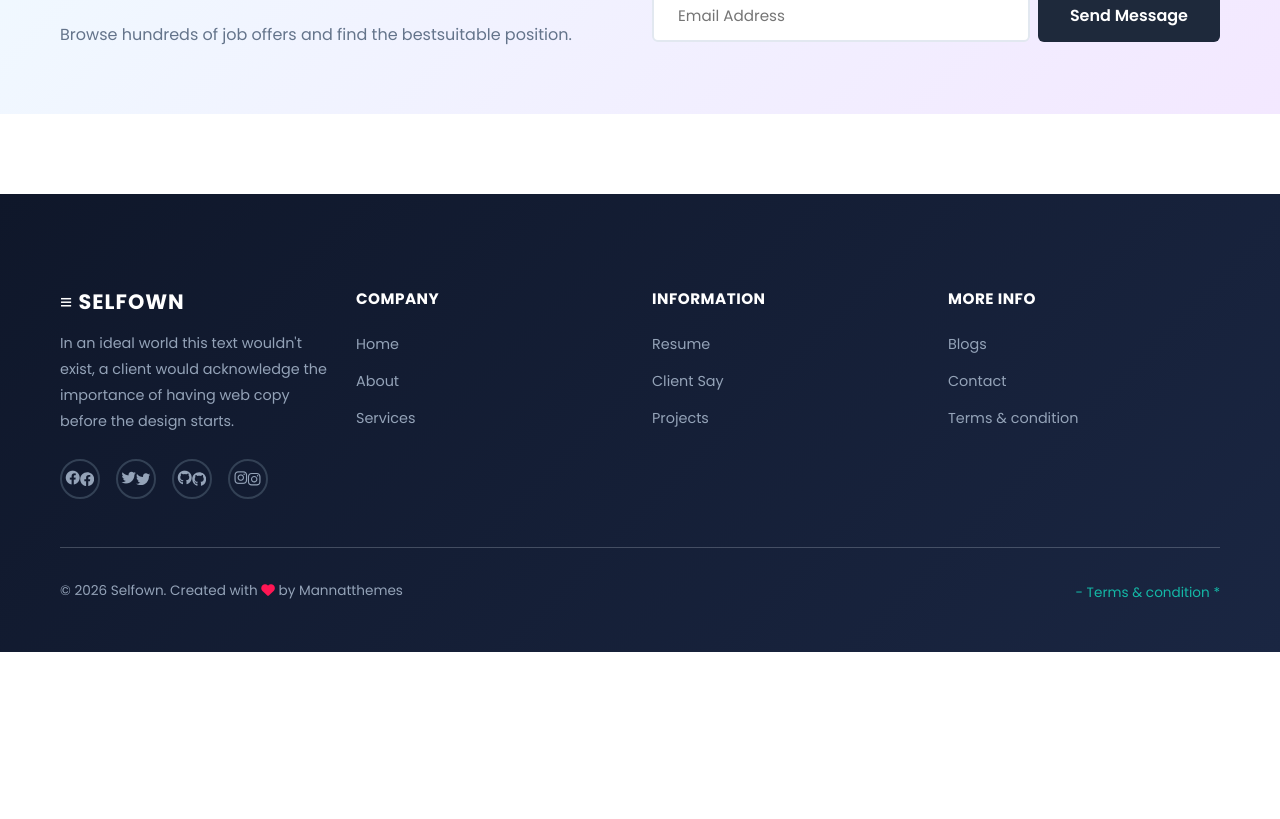
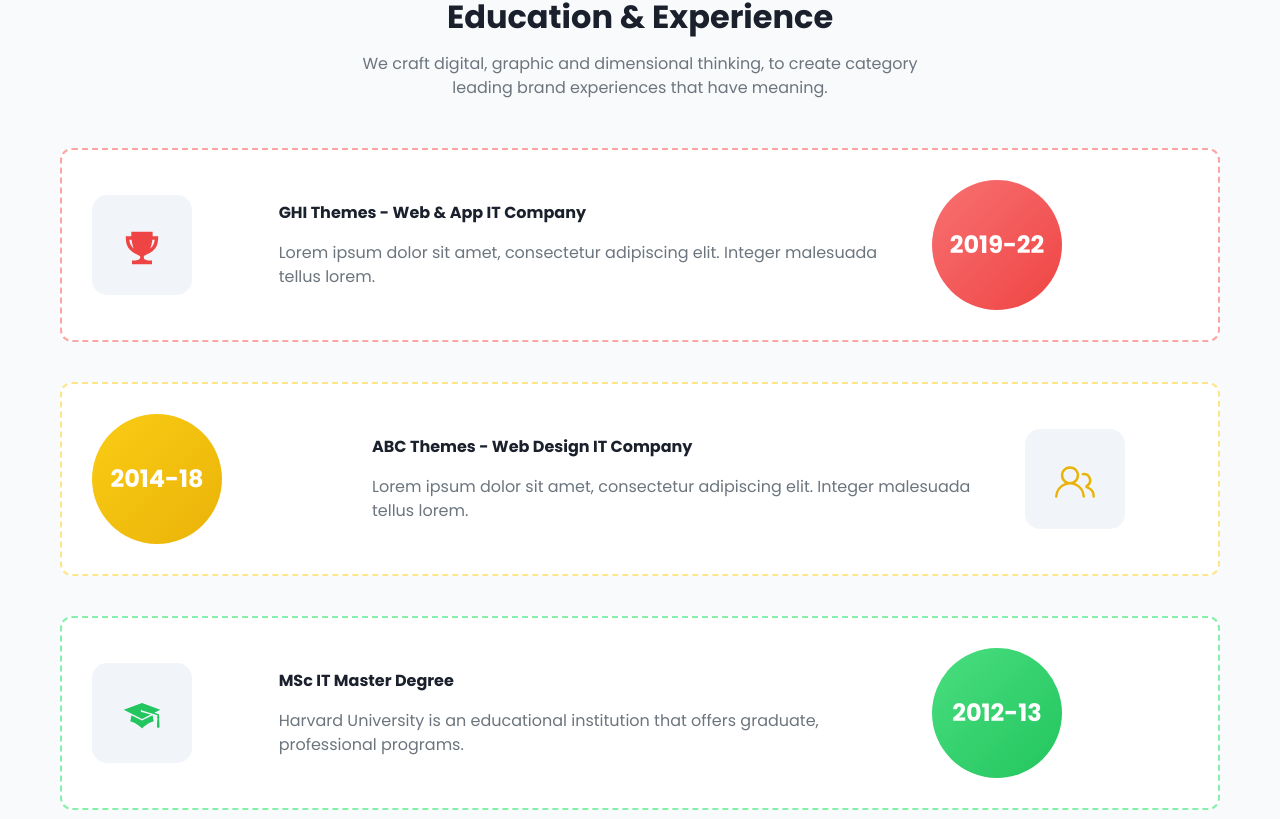
Before and after one commit to AbidKhohar/SelfOwnApp, a React (Vite) app: page /about in a window 1280 px wide. Shown: the part 1361-2180 px from the top of the page. Before the commit the page ends 2013 px from the top, so only its background shows below. Built offline with nearby package versions, Linux system fonts and the light colour scheme; a small style sheet from the web is missing.

Commit message:
UpdareP
UpdareP

```diff
--- a/src/Components/About/About.css
+++ b/src/Components/About/About.css
@@ -432,3 +432,98 @@
   background-color: var(--primary-color);
   transform: translateY(-2px);
 }
+
+
+
+
+.education-section {
+  background: #f8fafc;
+}
+
+/* TIMELINE BOX */
+.timeline-item {
+  border: 2px dashed #ddd;
+  padding: 30px;
+  border-radius: 12px;
+  margin-bottom: 40px;
+  position: relative;
+  background: #fff;
+  transition: 0.3s;
+}
+
+.timeline-item:hover {
+  transform: translateY(-5px);
+}
+
+/* ICON BOX */
+.icon-box {
+  width: 100px;
+  height: 100px;
+  border-radius: 15px;
+  background: #f1f5f9;
+  display: flex;
+  justify-content: center;
+  align-items: center;
+  font-size: 40px;
+}
+
+/* YEAR CIRCLE */
+.year-circle {
+  width: 130px;
+  height: 130px;
+  border-radius: 50%;
+  color: #fff;
+  font-weight: bold;
+  font-size: 24px;
+  display: flex;
+  justify-content: center;
+  align-items: center;
+}
+
+/* COLORS */
+.timeline-item.red {
+  border-color: #fca5a5;
+}
+.timeline-item.red .year-circle {
+  background: linear-gradient(135deg, #f87171, #ef4444);
+}
+
+.timeline-item.yellow {
+  border-color: #fde68a;
+}
+.timeline-item.yellow .year-circle {
+  background: linear-gradient(135deg, #facc15, #eab308);
+}
+
+.timeline-item.green {
+  border-color: #86efac;
+}
+.timeline-item.green .year-circle {
+  background: linear-gradient(135deg, #4ade80, #22c55e);
+}
+
+/* ICON COLORS */
+.timeline-item.red .icon-box {
+  color: #ef4444;
+}
+.timeline-item.yellow .icon-box {
+  color: #eab308;
+}
+.timeline-item.green .icon-box {
+  color: #22c55e;
+}
+
+/* RESPONSIVE */
+@media (max-width: 768px) {
+  .year-circle {
+    margin-top: 20px;
+  }
+
+  .icon-box {
+    margin-bottom: 15px;
+  }
+
+  .timeline-item .row {
+    text-align: center;
+  }
+}
--- a/src/Components/About/About.tsx
+++ b/src/Components/About/About.tsx
@@ -1,6 +1,12 @@
 import React from 'react';
 import './About.css';
 import { FaGithub, FaTwitter, FaGoogle, FaLinkedin} from "react-icons/fa";
+import { IoMdTrophy } from "react-icons/io";
+import { GiGraduateCap } from "react-icons/gi";
+import { GoPeople } from "react-icons/go";
+
+
+
 
 const About: React.FC = () => {
   return (
@@ -125,9 +131,131 @@
 
 
 
+
+
+
+<section className="education-section py-5">
+  <div className="container text-center">
+
+    <span className="badge bg-light text-success mb-2">LIFE TIME</span>
+    <h2 className="fw-bold mb-3">Education & Experience</h2>
+    <p className="text-muted mb-5">
+      We craft digital, graphic and dimensional thinking, to create category<br/>
+      leading brand experiences that have meaning.
+    </p>
+
+    {/* ITEM 1 */}
+    <div className="timeline-item red">
+      <div className="row align-items-center">
+
+        <div className="col-md-2 text-center">
+          <div className="icon-box">
+            <i className="bi bi-trophy"><IoMdTrophy/></i>
+          </div>
+        </div>
+
+        <div className="col-md-7 text-start">
+          <p className="fw-bold">GHI Themes - Web & App IT Company</p>
+          <p className="text-muted mb-0">
+            Lorem ipsum dolor sit amet, consectetur adipiscing elit. Integer malesuada tellus lorem.
+          </p>
+        </div>
+
+        <div className="col-md-3 text-center">
+          <div className="year-circle">2019-22</div>
+        </div>
+
+      </div>
+    </div>
+
+    {/* ITEM 2 */}
+    <div className="timeline-item yellow">
+      <div className="row align-items-center">
+
+        <div className="col-md-3 text-center">
+          <div className="year-circle">2014-18</div>
+        </div>
+
+        <div className="col-md-7 text-start">
+          <p className="fw-bold">ABC Themes - Web Design IT Company</p>
+          <p className="text-muted mb-0">
+            Lorem ipsum dolor sit amet, consectetur adipiscing elit. Integer malesuada tellus lorem.
+          </p>
+        </div>
+
+        <div className="col-md-2 text-center">
+          <div className="icon-box">
+            <i className="bi bi-people"><GoPeople/></i>
+          </div>
+        </div>
+
+      </div>
+    </div>
+
+    {/* ITEM 3 */}
+    <div className="timeline-item green">
+      <div className="row align-items-center">
+
+        <div className="col-md-2 text-center">
+          <div className="icon-box">
+            <i className="bi bi-mortarboard"><GiGraduateCap/></i>
+          </div>
+        </div>
+
+        <div className="col-md-7 text-start">
+          <p className="fw-bold">MSc IT Master Degree</p>
+          <p className="text-muted mb-0">
+            Harvard University is an educational institution that offers graduate, professional programs.
+          </p>
+        </div>
+
+        <div className="col-md-3 text-center">
+          <div className="year-circle">2012-13</div>
+        </div>
+
+
+
+
+
+      </div>
+
+    </div>
+
+
+
+    {/* ITEM 2 */}
+    <div className="timeline-item yellow">
+      <div className="row align-items-center">
+
+        <div className="col-md-3 text-center">
+          <div className="year-circle">2014-18</div>
+        </div>
+
+        <div className="col-md-7 text-start">
+          <p className="fw-bold">High / Higher Secondry School</p>
+          <p className="text-muted mb-0">
+            Lorem ipsum dolor sit amet, consectetur adipiscing elit. Integer malesuada tellus lorem.
+          </p>
+        </div>
+
+        <div className="col-md-2 text-center">
+          <div className="icon-box">
+            <i className="bi bi-people"><GoPeople/></i>
+          </div>
+        </div>
+
+      </div>
+    </div>
+
+  </div>
+</section>
+
+
+
+
       {/* ========== FREELANCER CTA SECTION ========== */}
       <section className="freelancer-cta py-5">
-        <div className="container">
+        <div className="container-sm">
           <div className="row align-items-center">
             <div className="col-lg-6">
               <h2 className="cta-title">I Am Available For Freelancer.</h2>
@@ -143,8 +271,6 @@
         </div>
       </section>
 
-
-
     </>
   );
 };
--- a/src/Components/Contacts/Contacts.tsx
+++ b/src/Components/Contacts/Contacts.tsx
@@ -1,9 +1,90 @@
 import React from 'react'
+import {  FaPhone, FaEnvelope  } from "react-icons/fa";
 
 function Contacts() {
   return (
     <div>
-      <h1>Contacts</h1>
+      {/* About Hero Section */}
+      <section className="about-hero">
+        <div className="container-fluid h-100">
+          <div className="row justify-content-center align-items-center h-100">
+            <div className="col-12 text-center">
+              <h5 className="page-title fw-bold">Contact Me</h5>
+            </div>
+          </div>
+        </div>
+      </section>
+
+
+
+
+
+      {/* ========== CONTACT SECTION ========== */}
+      <section className="contact py-5">
+        <div className="container">
+          <div className="row">
+            <div className="col-lg-6">
+              <h2 className="contact-title">Get in touch !</h2>
+              <p className="contact-description">
+                Always available for freelancing if the right project comes along, Feel free to contact me.
+              </p>
+
+              <form className="contact-form mt-4">
+                <div className="row">
+                  <div className="col-md-6 mb-3">
+                    <input type="text" placeholder="Your name" className="form-control contact-input" />
+                  </div>
+                  <div className="col-md-6 mb-3">
+                    <input type="email" placeholder="Your email" className="form-control contact-input" />
+                  </div>
+                </div>
+
+                <div className="row">
+                  <div className="col-md-6 mb-3">
+                    <input type="text" placeholder="your subject" className="form-control contact-input" />
+                  </div>
+                  <div className="col-md-6 mb-3">
+                    <input type="text" placeholder="+00 1234 5678 90" className="form-control contact-input" />
+                  </div>
+                </div>
+
+                <div className="mb-3">
+                  <textarea placeholder="Enter your message..." className="form-control contact-input" rows={5}></textarea>
+                </div>
+              </form>
+              <button className="btn btn-primary mt-3">Send Message</button>
+
+            </div>
+            <div className="col-lg-6">
+              <div className="contact-info">
+                <div className="contact-info-item">
+                  <div className="contact-info-icon">
+                    <i className="fas fa-phone"><FaPhone/></i>
+                  </div>
+                  <div>
+                    <h6>+1234 567 89</h6>
+                    <p>9:00am to 7:00pm</p>
+                  </div>
+                </div>
+
+                <div className="contact-info-item">
+                  <div className="contact-info-icon">
+                    <i className="fas fa-envelope"><FaEnvelope/></i>
+                  </div>
+                  <div>
+                    <h6>example@example.com</h6>
+                    <p>Monday to Saturday</p>
+                  </div>
+                </div>
+              </div>
+            </div>
+          </div>
+        </div>
+      </section>
+
+
+
+
     </div>
   )
 }
```
